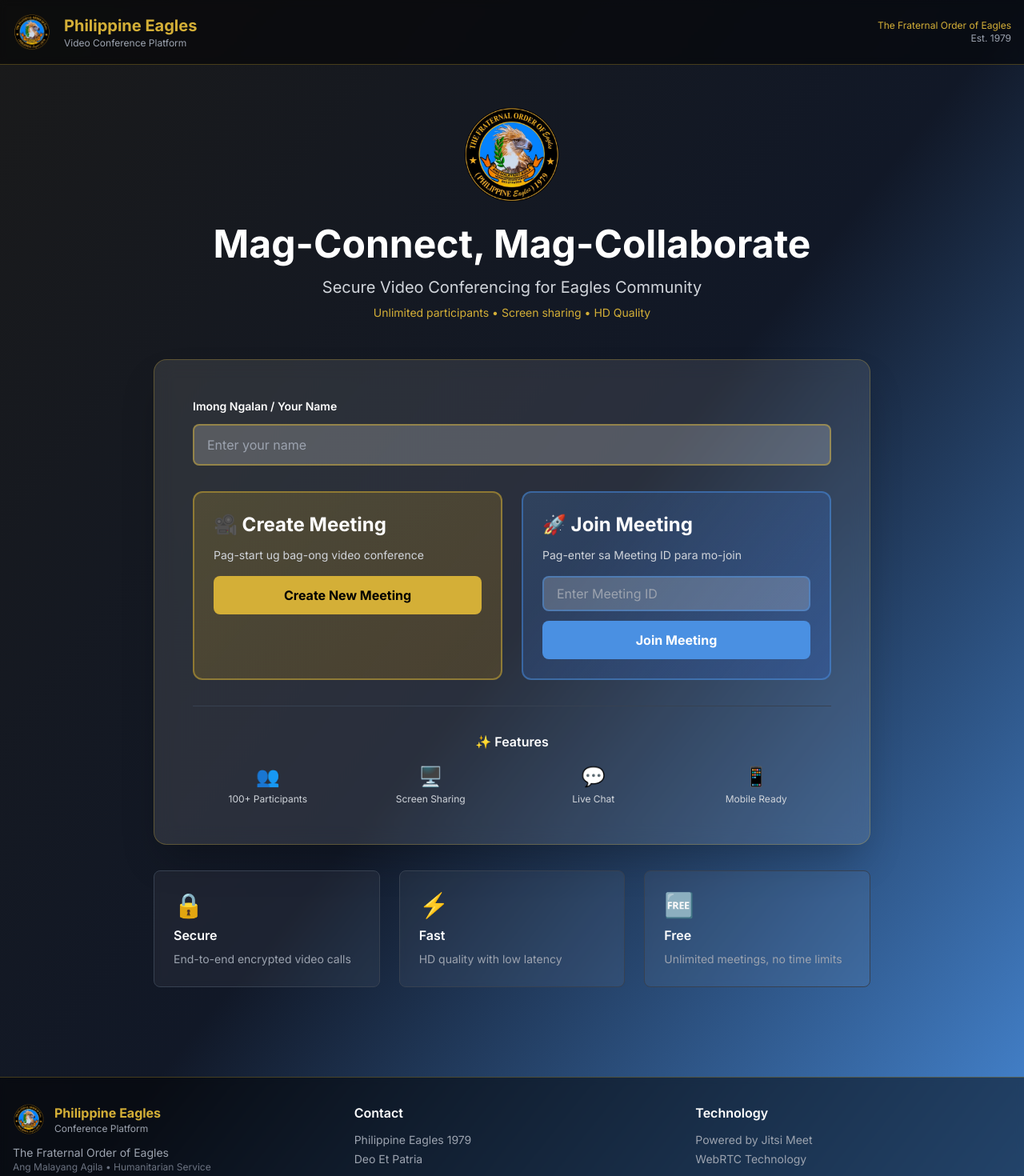
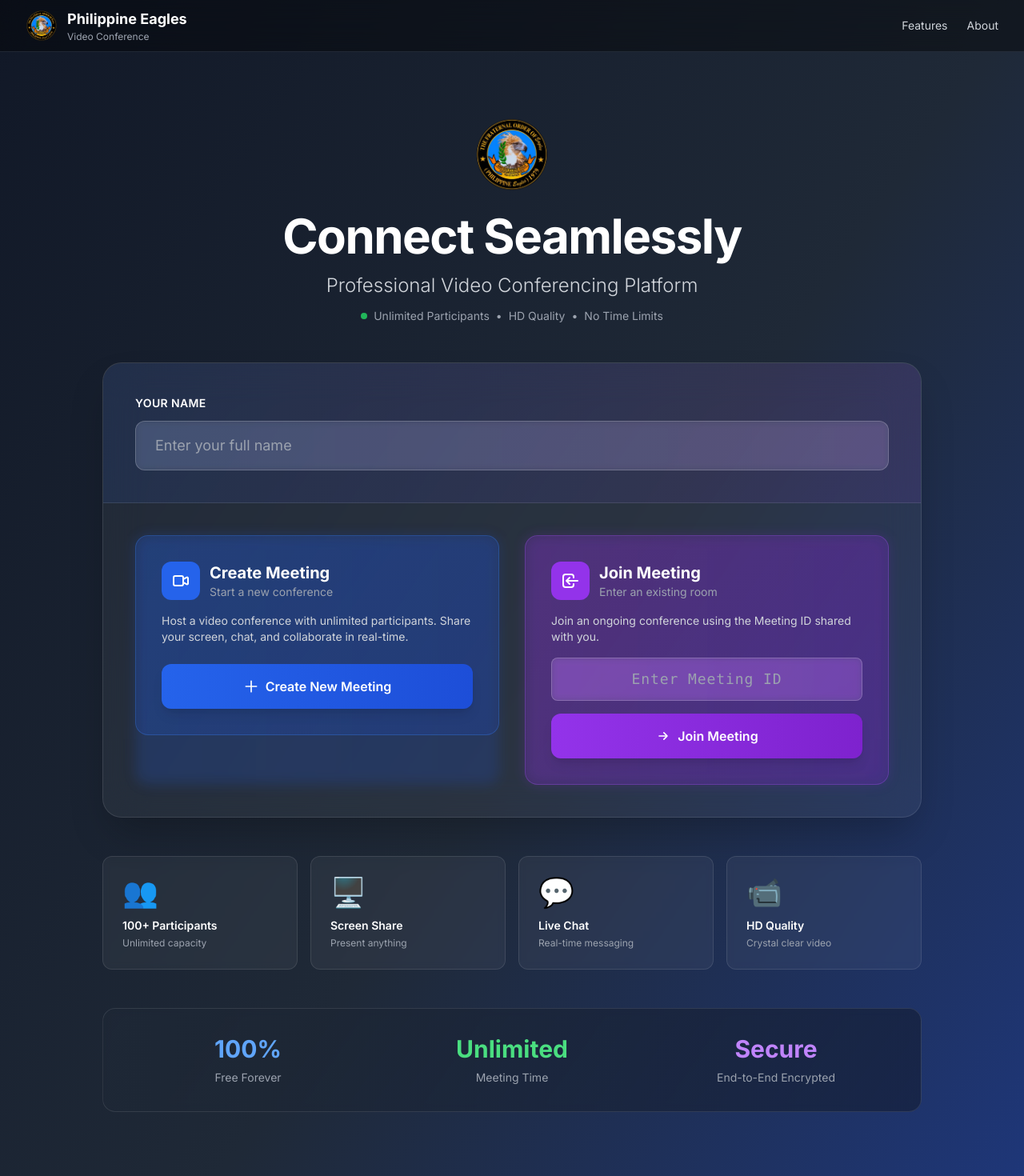
Before and after one commit to ksecksleg/eagles-conference, a Next.js app: page / in a window 1280 px wide. Shown: the top 1470 px of the page at 80% size. Built offline with nearby package versions, Linux system fonts and the light colour scheme; no server answers.

Commit message:
Add files via upload

```diff
--- a/app/page.tsx
+++ b/app/page.tsx
@@ -15,13 +15,13 @@
 
   const createMeeting = async () => {
     if (!displayName.trim()) {
-      alert('Palihug pag-enter sa imong ngalan');
+      alert('Please enter your name');
       return;
     }
 
     setLoading(true);
     try {
-      const newMeetingId = uuidv4().slice(0, 8);
+      const newMeetingId = uuidv4().slice(0, 8).toUpperCase();
 
       // Save meeting to Firebase if configured
       if (db) {
@@ -34,15 +34,13 @@
           });
         } catch (error) {
           console.warn('Could not save to Firebase:', error);
-          // Continue anyway - meeting still works without Firebase
         }
       }
 
-      // Redirect to meeting room
       router.push(`/room/${newMeetingId}?name=${encodeURIComponent(displayName)}&host=true`);
     } catch (error) {
       console.error('Error creating meeting:', error);
-      alert('Error sa pag-create ug meeting. Palihug try again.');
+      alert('Error creating meeting. Please try again.');
     } finally {
       setLoading(false);
     }
@@ -50,175 +48,238 @@
 
   const joinMeeting = () => {
     if (!displayName.trim()) {
-      alert('Palihug pag-enter sa imong ngalan');
+      alert('Please enter your name');
       return;
     }
     if (!meetingId.trim()) {
-      alert('Palihug pag-enter sa Meeting ID');
+      alert('Please enter Meeting ID');
       return;
     }
 
     router.push(`/room/${meetingId}?name=${encodeURIComponent(displayName)}`);
   };
 
+  const handleKeyPress = (e: React.KeyboardEvent, action: 'create' | 'join') => {
+    if (e.key === 'Enter') {
+      action === 'create' ? createMeeting() : joinMeeting();
+    }
+  };
+
   return (
-    <div className="min-h-screen bg-gradient-to-br from-eagles-black via-gray-900 to-eagles-blue">
+    <div className="min-h-screen bg-gradient-to-br from-gray-900 via-gray-800 to-blue-900">
+
       {/* Header */}
-      <header className="bg-black/50 backdrop-blur-sm border-b border-eagles-gold/30">
-        <div className="container mx-auto px-4 py-4 flex items-center justify-between">
-          <div className="flex items-center gap-4">
-            <div className="relative w-12 h-12">
+      <header className="bg-black/40 backdrop-blur-lg border-b border-gray-700/50 sticky top-0 z-50">
+        <div className="container mx-auto px-4 sm:px-6 lg:px-8">
+          <div className="flex items-center justify-between h-16">
+            <div className="flex items-center space-x-3">
+              <div className="relative w-10 h-10">
+                <Image
+                  src="/logo.png"
+                  alt="Logo"
+                  fill
+                  className="object-contain"
+                  priority
+                />
+              </div>
+              <div className="flex flex-col">
+                <h1 className="text-lg font-bold text-white">Philippine Eagles</h1>
+                <p className="text-xs text-gray-400">Video Conference</p>
+              </div>
+            </div>
+            <div className="hidden md:flex items-center space-x-6 text-sm">
+              <a href="#features" className="text-gray-300 hover:text-white transition-colors">Features</a>
+              <a href="#about" className="text-gray-300 hover:text-white transition-colors">About</a>
+            </div>
+          </div>
+        </div>
+      </header>
+
+      {/* Hero Section */}
+      <main className="container mx-auto px-4 sm:px-6 lg:px-8 py-12 md:py-20">
+
+        {/* Logo & Title */}
+        <div className="text-center mb-12">
+          <div className="relative w-24 h-24 mx-auto mb-6 group">
             <Image
               src="/logo.png"
               alt="Philippine Eagles Logo"
               fill
-                className="object-contain"
+              className="object-contain transition-transform group-hover:scale-110 duration-300"
             />
           </div>
-            <div>
-              <h1 className="text-xl font-bold text-eagles-gold">Philippine Eagles</h1>
-              <p className="text-xs text-gray-400">Video Conference Platform</p>
+          <h2 className="text-4xl md:text-5xl lg:text-6xl font-bold text-white mb-4 tracking-tight">
+            Connect Seamlessly
+          </h2>
+          <p className="text-xl md:text-2xl text-gray-300 mb-3 font-light">
+            Professional Video Conferencing Platform
+          </p>
+          <div className="flex items-center justify-center space-x-2 text-sm text-gray-400">
+            <span className="w-2 h-2 bg-green-500 rounded-full animate-pulse"></span>
+            <span>Unlimited Participants</span>
+            <span>•</span>
+            <span>HD Quality</span>
+            <span>•</span>
+            <span>No Time Limits</span>
           </div>
-          </div>
-          <div className="text-right">
-            <p className="text-xs text-eagles-gold">The Fraternal Order of Eagles</p>
-            <p className="text-xs text-gray-400">Est. 1979</p>
-          </div>
-        </div>
-      </header>
-
-      {/* Main Content */}
-      <main className="container mx-auto px-4 py-12">
-        <div className="max-w-4xl mx-auto">
-          {/* Hero Section */}
-          <div className="text-center mb-12">
-            <div className="relative w-32 h-32 mx-auto mb-6">
-              <Image
-                src="/logo.png"
-                alt="Philippine Eagles Logo"
-                fill
-                className="object-contain"
-              />
-            </div>
-            <h2 className="text-4xl md:text-5xl font-bold text-white mb-4">
-              Mag-Connect, Mag-Collaborate
-            </h2>
-            <p className="text-xl text-gray-300 mb-2">
-              Secure Video Conferencing for Eagles Community
-            </p>
-            <p className="text-sm text-eagles-gold">
-              Unlimited participants • Screen sharing • HD Quality
-            </p>
         </div>
 
         {/* Main Card */}
-          <div className="bg-white/10 backdrop-blur-md rounded-2xl shadow-2xl border border-eagles-gold/30 p-8 md:p-12">
-            <div className="mb-8">
-              <label className="block text-white text-sm font-semibold mb-3">
-                Imong Ngalan / Your Name
+        <div className="max-w-5xl mx-auto">
+          <div className="bg-white/5 backdrop-blur-xl rounded-3xl shadow-2xl border border-white/10 overflow-hidden">
+
+            {/* Name Input Section */}
+            <div className="bg-gradient-to-r from-blue-600/10 to-purple-600/10 p-8 md:p-10 border-b border-white/10">
+              <label className="block text-white text-sm font-semibold mb-3 uppercase tracking-wide">
+                Your Name
               </label>
               <input
                 type="text"
                 value={displayName}
                 onChange={(e) => setDisplayName(e.target.value)}
-                placeholder="Enter your name"
-                className="w-full px-4 py-3 rounded-lg bg-white/20 border-2 border-eagles-gold/50 text-white placeholder-gray-400 focus:outline-none focus:border-eagles-gold transition-all"
+                onKeyPress={(e) => handleKeyPress(e, 'create')}
+                placeholder="Enter your full name"
+                className="w-full px-6 py-4 rounded-xl bg-white/10 border border-white/20 text-white text-lg placeholder-gray-400 focus:outline-none focus:ring-2 focus:ring-blue-500 focus:border-transparent transition-all backdrop-blur-sm"
               />
             </div>
 
-            <div className="grid md:grid-cols-2 gap-6">
-              {/* Create Meeting */}
-              <div className="bg-gradient-to-br from-eagles-gold/20 to-yellow-600/20 p-6 rounded-xl border-2 border-eagles-gold/50">
-                <h3 className="text-2xl font-bold text-white mb-3">
-                  🎥 Create Meeting
-                </h3>
-                <p className="text-gray-300 text-sm mb-4">
-                  Pag-start ug bag-ong video conference
+            {/* Actions Grid */}
+            <div className="p-8 md:p-10">
+              <div className="grid md:grid-cols-2 gap-6 md:gap-8">
+
+                {/* Create Meeting Card */}
+                <div className="group relative">
+                  <div className="absolute inset-0 bg-gradient-to-r from-blue-600 to-blue-700 rounded-2xl blur opacity-20 group-hover:opacity-40 transition-opacity"></div>
+                  <div className="relative bg-gradient-to-br from-blue-600/20 to-blue-700/20 p-8 rounded-2xl border border-blue-500/30 hover:border-blue-500/60 transition-all">
+                    <div className="flex items-center space-x-3 mb-4">
+                      <div className="w-12 h-12 bg-blue-600 rounded-xl flex items-center justify-center">
+                        <svg className="w-6 h-6 text-white" fill="none" stroke="currentColor" viewBox="0 0 24 24">
+                          <path strokeLinecap="round" strokeLinejoin="round" strokeWidth={2} d="M15 10l4.553-2.276A1 1 0 0121 8.618v6.764a1 1 0 01-1.447.894L15 14M5 18h8a2 2 0 002-2V8a2 2 0 00-2-2H5a2 2 0 00-2 2v8a2 2 0 002 2z" />
+                        </svg>
+                      </div>
+                      <div>
+                        <h3 className="text-xl font-bold text-white">Create Meeting</h3>
+                        <p className="text-sm text-gray-400">Start a new conference</p>
+                      </div>
+                    </div>
+                    <p className="text-gray-300 text-sm mb-6">
+                      Host a video conference with unlimited participants. Share your screen, chat, and collaborate in real-time.
                     </p>
                     <button
                       onClick={createMeeting}
                       disabled={loading}
-                  className="w-full bg-eagles-gold hover:bg-yellow-600 text-black font-bold py-3 px-6 rounded-lg transition-all transform hover:scale-105 disabled:opacity-50 disabled:cursor-not-allowed"
+                      className="w-full bg-gradient-to-r from-blue-600 to-blue-700 hover:from-blue-700 hover:to-blue-800 text-white font-semibold py-4 px-6 rounded-xl transition-all transform hover:scale-105 active:scale-95 disabled:opacity-50 disabled:cursor-not-allowed disabled:transform-none shadow-lg"
                     >
-                  {loading ? 'Creating...' : 'Create New Meeting'}
+                      {loading ? (
+                        <span className="flex items-center justify-center">
+                          <svg className="animate-spin -ml-1 mr-3 h-5 w-5 text-white" xmlns="http://www.w3.org/2000/svg" fill="none" viewBox="0 0 24 24">
+                            <circle className="opacity-25" cx="12" cy="12" r="10" stroke="currentColor" strokeWidth="4"></circle>
+                            <path className="opacity-75" fill="currentColor" d="M4 12a8 8 0 018-8V0C5.373 0 0 5.373 0 12h4zm2 5.291A7.962 7.962 0 014 12H0c0 3.042 1.135 5.824 3 7.938l3-2.647z"></path>
+                          </svg>
+                          Creating...
+                        </span>
+                      ) : (
+                        <span className="flex items-center justify-center">
+                          <svg className="w-5 h-5 mr-2" fill="none" stroke="currentColor" viewBox="0 0 24 24">
+                            <path strokeLinecap="round" strokeLinejoin="round" strokeWidth={2} d="M12 4v16m8-8H4" />
+                          </svg>
+                          Create New Meeting
+                        </span>
+                      )}
                     </button>
                   </div>
+                </div>
 
-              {/* Join Meeting */}
-              <div className="bg-gradient-to-br from-eagles-blue/20 to-blue-600/20 p-6 rounded-xl border-2 border-eagles-blue/50">
-                <h3 className="text-2xl font-bold text-white mb-3">
-                  🚀 Join Meeting
-                </h3>
+                {/* Join Meeting Card */}
+                <div className="group relative">
+                  <div className="absolute inset-0 bg-gradient-to-r from-purple-600 to-purple-700 rounded-2xl blur opacity-20 group-hover:opacity-40 transition-opacity"></div>
+                  <div className="relative bg-gradient-to-br from-purple-600/20 to-purple-700/20 p-8 rounded-2xl border border-purple-500/30 hover:border-purple-500/60 transition-all">
+                    <div className="flex items-center space-x-3 mb-4">
+                      <div className="w-12 h-12 bg-purple-600 rounded-xl flex items-center justify-center">
+                        <svg className="w-6 h-6 text-white" fill="none" stroke="currentColor" viewBox="0 0 24 24">
+                          <path strokeLinecap="round" strokeLinejoin="round" strokeWidth={2} d="M11 16l-4-4m0 0l4-4m-4 4h14m-5 4v1a3 3 0 01-3 3H6a3 3 0 01-3-3V7a3 3 0 013-3h7a3 3 0 013 3v1" />
+                        </svg>
+                      </div>
+                      <div>
+                        <h3 className="text-xl font-bold text-white">Join Meeting</h3>
+                        <p className="text-sm text-gray-400">Enter an existing room</p>
+                      </div>
+                    </div>
                     <p className="text-gray-300 text-sm mb-4">
-                  Pag-enter sa Meeting ID para mo-join
+                      Join an ongoing conference using the Meeting ID shared with you.
                     </p>
                     <input
                       type="text"
                       value={meetingId}
-                  onChange={(e) => setMeetingId(e.target.value)}
+                      onChange={(e) => setMeetingId(e.target.value.toUpperCase())}
+                      onKeyPress={(e) => handleKeyPress(e, 'join')}
                       placeholder="Enter Meeting ID"
-                  className="w-full px-4 py-2 rounded-lg bg-white/20 border-2 border-eagles-blue/50 text-white placeholder-gray-400 focus:outline-none focus:border-eagles-blue transition-all mb-3"
+                      className="w-full px-4 py-3 rounded-lg bg-white/10 border border-white/20 text-white placeholder-gray-400 focus:outline-none focus:ring-2 focus:ring-purple-500 focus:border-transparent transition-all mb-4 backdrop-blur-sm font-mono text-center text-lg tracking-wider"
                     />
                     <button
                       onClick={joinMeeting}
-                  className="w-full bg-eagles-blue hover:bg-blue-600 text-white font-bold py-3 px-6 rounded-lg transition-all transform hover:scale-105"
+                      className="w-full bg-gradient-to-r from-purple-600 to-purple-700 hover:from-purple-700 hover:to-purple-800 text-white font-semibold py-4 px-6 rounded-xl transition-all transform hover:scale-105 active:scale-95 shadow-lg"
                     >
+                      <span className="flex items-center justify-center">
+                        <svg className="w-5 h-5 mr-2" fill="none" stroke="currentColor" viewBox="0 0 24 24">
+                          <path strokeLinecap="round" strokeLinejoin="round" strokeWidth={2} d="M13 7l5 5m0 0l-5 5m5-5H6" />
+                        </svg>
                         Join Meeting
+                      </span>
                     </button>
                   </div>
                 </div>
 
-            {/* Features */}
-            <div className="mt-8 pt-8 border-t border-gray-700">
-              <h4 className="text-white font-semibold mb-4 text-center">✨ Features</h4>
-              <div className="grid grid-cols-2 md:grid-cols-4 gap-4 text-center">
-                <div className="text-gray-300">
-                  <div className="text-2xl mb-1">👥</div>
-                  <div className="text-xs">100+ Participants</div>
               </div>
-                <div className="text-gray-300">
-                  <div className="text-2xl mb-1">🖥️</div>
-                  <div className="text-xs">Screen Sharing</div>
             </div>
-                <div className="text-gray-300">
-                  <div className="text-2xl mb-1">💬</div>
-                  <div className="text-xs">Live Chat</div>
+
           </div>
-                <div className="text-gray-300">
-                  <div className="text-2xl mb-1">📱</div>
-                  <div className="text-xs">Mobile Ready</div>
+
+          {/* Features Grid */}
+          <div id="features" className="grid grid-cols-2 md:grid-cols-4 gap-4 mt-12">
+            {[
+              { icon: '👥', title: '100+ Participants', desc: 'Unlimited capacity' },
+              { icon: '🖥️', title: 'Screen Share', desc: 'Present anything' },
+              { icon: '💬', title: 'Live Chat', desc: 'Real-time messaging' },
+              { icon: '📹', title: 'HD Quality', desc: 'Crystal clear video' },
+            ].map((feature, index) => (
+              <div key={index} className="bg-white/5 backdrop-blur-sm rounded-xl p-6 border border-white/10 hover:bg-white/10 transition-all group">
+                <div className="text-4xl mb-3 transform group-hover:scale-110 transition-transform">{feature.icon}</div>
+                <h3 className="text-white font-semibold mb-1 text-sm">{feature.title}</h3>
+                <p className="text-gray-400 text-xs">{feature.desc}</p>
               </div>
+            ))}
+          </div>
+
+          {/* Trust Section */}
+          <div id="about" className="mt-12 bg-gradient-to-r from-gray-800/50 to-gray-900/50 backdrop-blur-sm rounded-2xl p-8 border border-white/10">
+            <div className="grid md:grid-cols-3 gap-8 text-center">
+              <div>
+                <div className="text-3xl font-bold text-blue-400 mb-2">100%</div>
+                <div className="text-gray-400 text-sm">Free Forever</div>
+              </div>
+              <div>
+                <div className="text-3xl font-bold text-green-400 mb-2">Unlimited</div>
+                <div className="text-gray-400 text-sm">Meeting Time</div>
+              </div>
+              <div>
+                <div className="text-3xl font-bold text-purple-400 mb-2">Secure</div>
+                <div className="text-gray-400 text-sm">End-to-End Encrypted</div>
               </div>
             </div>
           </div>
 
-          {/* Info Cards */}
-          <div className="grid md:grid-cols-3 gap-6 mt-8">
-            <div className="bg-white/5 backdrop-blur-sm rounded-lg p-6 border border-gray-700">
-              <div className="text-3xl mb-2">🔒</div>
-              <h3 className="text-white font-semibold mb-2">Secure</h3>
-              <p className="text-gray-400 text-sm">End-to-end encrypted video calls</p>
-            </div>
-            <div className="bg-white/5 backdrop-blur-sm rounded-lg p-6 border border-gray-700">
-              <div className="text-3xl mb-2">⚡</div>
-              <h3 className="text-white font-semibold mb-2">Fast</h3>
-              <p className="text-gray-400 text-sm">HD quality with low latency</p>
-            </div>
-            <div className="bg-white/5 backdrop-blur-sm rounded-lg p-6 border border-gray-700">
-              <div className="text-3xl mb-2">🆓</div>
-              <h3 className="text-white font-semibold mb-2">Free</h3>
-              <p className="text-gray-400 text-sm">Unlimited meetings, no time limits</p>
-            </div>
-          </div>
         </div>
       </main>
 
       {/* Footer */}
-      <footer className="bg-black/50 backdrop-blur-sm border-t border-eagles-gold/30 mt-16">
-        <div className="container mx-auto px-4 py-8">
-          <div className="grid md:grid-cols-3 gap-8 mb-6">
-            <div>
-              <div className="flex items-center gap-3 mb-3">
+      <footer className="bg-black/40 backdrop-blur-lg border-t border-gray-700/50 mt-20">
+        <div className="container mx-auto px-4 sm:px-6 lg:px-8 py-12">
+          <div className="grid md:grid-cols-4 gap-8 mb-8">
+
+            {/* Brand */}
+            <div className="md:col-span-2">
+              <div className="flex items-center space-x-3 mb-4">
                 <div className="relative w-10 h-10">
                   <Image
                     src="/logo.png"
@@ -228,38 +289,55 @@
                   />
                 </div>
                 <div>
-                  <h3 className="text-eagles-gold font-bold">Philippine Eagles</h3>
-                  <p className="text-xs text-gray-400">Conference Platform</p>
+                  <h3 className="text-white font-bold text-lg">Philippine Eagles</h3>
+                  <p className="text-gray-400 text-xs">The Fraternal Order of Eagles</p>
                 </div>
               </div>
-              <p className="text-sm text-gray-400">
-                The Fraternal Order of Eagles
+              <p className="text-gray-400 text-sm mb-3">
+                Professional video conferencing platform for secure and seamless communication.
               </p>
               <p className="text-xs text-gray-500">
-                Ang Malayang Agila • Humanitarian Service
+                Ang Malayang Agila • Humanitarian Service • Deo Et Patria
               </p>
             </div>
+
+            {/* Platform */}
             <div>
-              <h4 className="text-white font-semibold mb-3">Contact</h4>
-              <p className="text-sm text-gray-400 mb-1">Philippine Eagles 1979</p>
-              <p className="text-sm text-gray-400">Deo Et Patria</p>
+              <h4 className="text-white font-semibold mb-4 text-sm uppercase tracking-wide">Platform</h4>
+              <ul className="space-y-2 text-sm text-gray-400">
+                <li>Video Conferencing</li>
+                <li>Screen Sharing</li>
+                <li>Live Chat</li>
+                <li>Recording</li>
+              </ul>
             </div>
+
+            {/* Technology */}
             <div>
-              <h4 className="text-white font-semibold mb-3">Technology</h4>
-              <p className="text-sm text-gray-400 mb-1">Powered by Jitsi Meet</p>
-              <p className="text-sm text-gray-400">WebRTC Technology</p>
+              <h4 className="text-white font-semibold mb-4 text-sm uppercase tracking-wide">Technology</h4>
+              <ul className="space-y-2 text-sm text-gray-400">
+                <li>Powered by Jitsi Meet</li>
+                <li>WebRTC Technology</li>
+                <li>Next.js Framework</li>
+                <li>Firebase Database</li>
+              </ul>
             </div>
+
           </div>
-          <div className="border-t border-gray-800 pt-6 text-center">
-            <p className="text-sm text-gray-400 mb-2">
+
+          {/* Bottom Bar */}
+          <div className="border-t border-gray-700/50 pt-8 flex flex-col md:flex-row justify-between items-center">
+            <p className="text-gray-400 text-sm mb-4 md:mb-0">
               © 2024 Philippine Eagles Conference Platform. All rights reserved.
             </p>
-            <p className="text-xs text-eagles-gold">
-              Developed by <span className="font-semibold">Godmisoft</span> • Built with Next.js & Firebase
+            <p className="text-sm">
+              <span className="text-gray-400">Developed by</span>
+              <span className="text-blue-400 font-semibold ml-1">Godmisoft</span>
             </p>
           </div>
         </div>
       </footer>
+
     </div>
   );
 }
```
Lines whose indentation alone changed are shown as unchanged.
